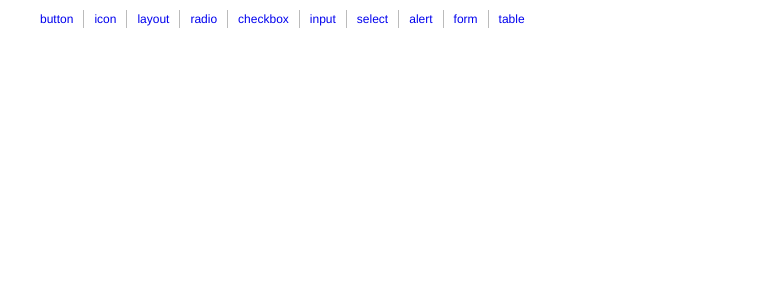
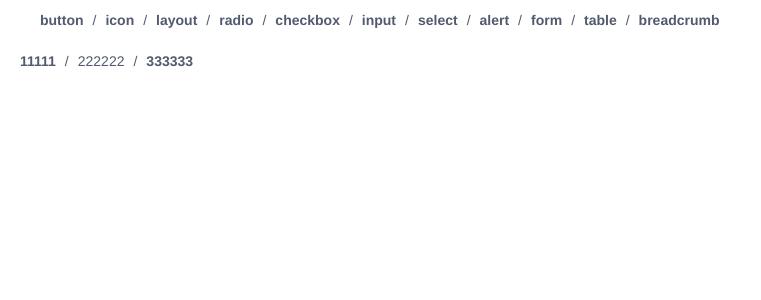
Before and after one commit to 2384830985/paste-copy, a Vue app in the folder my-app/: page /breadcrumb in a window 1280 px wide. Shown: the top 300 px of the page, without its empty margins (0-761 px from the left). Built offline with nearby package versions, Linux system fonts and the light colour scheme; some icons are missing.

Commit message:
breadcrumb

```diff
--- a/my-app/examples/App.vue
+++ b/my-app/examples/App.vue
@@ -14,20 +14,20 @@
   <div id="app">
     <div class="container">
       <nav>
-        <ul>
-          <li><router-link to="/button">button</router-link></li>
-          <li><router-link to="/icon">icon</router-link></li>
-          <li><router-link to="/layout">layout</router-link></li>
-          <li><router-link to="/radio">radio</router-link></li>
-          <li><router-link to="/checkbox">checkbox</router-link></li>
-          <li><router-link to="/input">input</router-link></li>
-          <li><router-link to="/select">select</router-link></li>
-          <li><router-link to="/alert">alert</router-link></li>
-          <li><router-link to="/form">form</router-link></li>
-          <li><router-link to="/table">table</router-link></li>
-        </ul>
+        <pc-breadcrumb>
+          <pc-breadcrumb-item :to='{path: "/"+item}' v-for='(item, index) in list' :key='index'>{{item}}</pc-breadcrumb-item>
+        </pc-breadcrumb>
       </nav>
     </div>
     <router-view/>
   </div>
 </template>
+<script>
+export default {
+  data() {
+    return {
+      list: ['button', 'icon', 'layout', 'radio', 'checkbox', 'input', 'select', 'alert', 'form', 'table', 'breadcrumb']
+    }
+  }
+}
+</script>
--- a/my-app/examples/main.js
+++ b/my-app/examples/main.js
@@ -2,9 +2,9 @@ import Vue from 'vue'
 import App from './App.vue'
 import router from './router'
 import store from './store'
-import AViewUi from './../packages/index'
+import PasteCopy from './../packages/index'
 // 注册组件库
-Vue.use(AViewUi,{
+Vue.use(PasteCopy,{
 });
 Vue.config.productionTip = false
 
--- a/my-app/examples/router.js
+++ b/my-app/examples/router.js
@@ -46,6 +46,10 @@ export default new Router({
       {
           path: '/table',
           component: (resolve) => require(['./views/table.vue'], resolve)
-      }
+      },
+      {
+        path: '/breadcrumb',
+        component: (resolve) => require(['./views/breadcrumb.vue'], resolve)
+    }
   ]
 })
--- /dev/null
+++ b/my-app/examples/views/breadcrumb.vue
@@ -0,0 +1,14 @@
+<template>
+    <div style='margin:20px;'>
+        <pc-breadcrumb>
+            <pc-breadcrumb-item to='/alert'>11111</pc-breadcrumb-item>
+            <pc-breadcrumb-item>222222</pc-breadcrumb-item>
+            <pc-breadcrumb-item :to='{path: "/breadcrumb"}'>333333</pc-breadcrumb-item>
+        </pc-breadcrumb>
+    </div>
+</template>
+<script>
+export default {
+
+}
+</script>
--- /dev/null
+++ b/my-app/packages/component/breadcrumb-item/index.js
@@ -0,0 +1,7 @@
+import PcBreadcrumbItem from '../breadcrumb/breadcrumb-item';
+
+PcBreadcrumbItem.install = function(Vue) {
+  Vue.component(PcBreadcrumbItem.name, PcBreadcrumbItem);
+};
+
+export default PcBreadcrumbItem;
--- /dev/null
+++ b/my-app/packages/component/breadcrumb/breadcrumb-item.vue
@@ -0,0 +1,42 @@
+<template>
+    <span class='pc-breadcrum-item'>
+        <span :class='["pc-breadcrum-name", to ? "islink" : ""]' @click='linkClick'>
+            <slot></slot>
+        </span>
+        <span class='pc-breadcrum-separator'>{{separator}}</span>
+    </span>
+</template>
+
+<script>
+export default {
+    name: 'PcBreadcrumbItem',
+    props: {
+        to: {
+            type: [Object, String]
+        },
+        replace: {
+            type: Boolean,
+            default: false
+        }
+    },
+    data () {
+        return {
+            separator: ''
+        }
+    },
+
+    inject: ['pcBreadcrumb'],
+
+    mounted () {
+        this.separator = this.pcBreadcrumb;
+    },
+
+    methods: {
+        linkClick () {
+            this.$nextTick(() => {
+                this.replace ? this.$router.replace(this.to) : this.$router.push(this.to);
+            })
+        }
+    }
+}
+</script>
--- /dev/null
+++ b/my-app/packages/component/breadcrumb/breadcrumb.vue
@@ -0,0 +1,22 @@
+<template>
+    <div class='pc-breadcrumb-wrap'>
+        <slot></slot>
+    </div>
+</template>
+
+<script>
+export default {
+    name: 'PcBreadcrumb',
+    props: {
+        separator: {
+            type: String,
+            default: '/'
+        }
+    },
+    provide() {
+        return {
+            pcBreadcrumb: this.separator
+        }
+    }
+}
+</script>
--- /dev/null
+++ b/my-app/packages/component/breadcrumb/index.js
@@ -0,0 +1,7 @@
+import PcBreadcrumb from './breadcrumb';
+
+PcBreadcrumb.install = function(Vue) {
+  Vue.component(PcBreadcrumb.name, PcBreadcrumb);
+};
+
+export default PcBreadcrumb;
--- a/my-app/packages/index.js
+++ b/my-app/packages/index.js
@@ -15,6 +15,8 @@ import PcIcon from './component/icon'
 import PcRow from './component/row'
 import PcCol from './component/col'
 import PcAlert from './component/alert'
+import PcBreadcrumb from './component/breadcrumb'
+import PcBreadcrumbItem from './component/breadcrumb-item'
 import './styles/index.less'
 
 // 存储组件列表
@@ -35,7 +37,9 @@ const components = [
     PcIcon,
     PcButtonGroup,
     PcButton,
-    PcAlert
+    PcAlert,
+    PcBreadcrumb,
+    PcBreadcrumbItem
 ]
 // 定义 install 方法，接收 Vue 作为参数。如果使用 use 注册插件，则所有的组件都将被注册
 const install = function (Vue,opts={}) {
--- /dev/null
+++ b/my-app/packages/styles/component/breadcrumb.less
@@ -0,0 +1,24 @@
+.pc-breadcrumb-wrap {
+    font-size: 14px;
+    .pc-breadcrum-item {
+        &:last-child {
+            .pc-breadcrum-separator {
+                display: none;
+            }
+        }
+        .pc-breadcrum-separator {
+            padding: 0 9px;
+        }
+        .pc-breadcrum-name {
+            display: inline-block;
+
+        }
+        .islink {
+            cursor: pointer;
+            font-weight: bold;
+            &:hover {
+                color: tint(@primary-color,20%)
+            }
+        }
+    }
+}
--- a/my-app/packages/styles/component/index.less
+++ b/my-app/packages/styles/component/index.less
@@ -6,3 +6,4 @@
 @import "./alert";
 @import "./form";
 @import "./table";
+@import "./breadcrumb";
```
